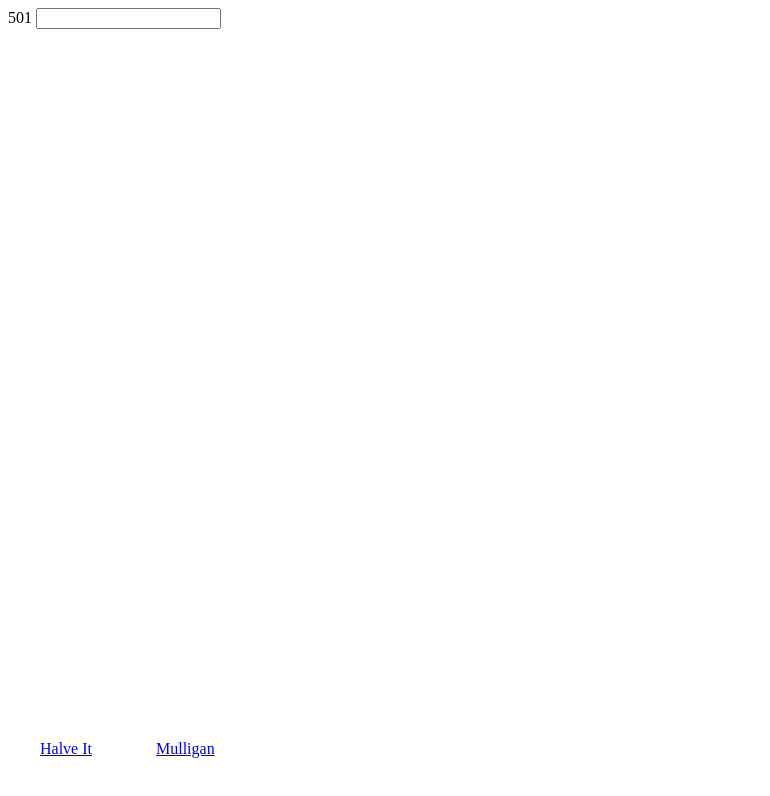
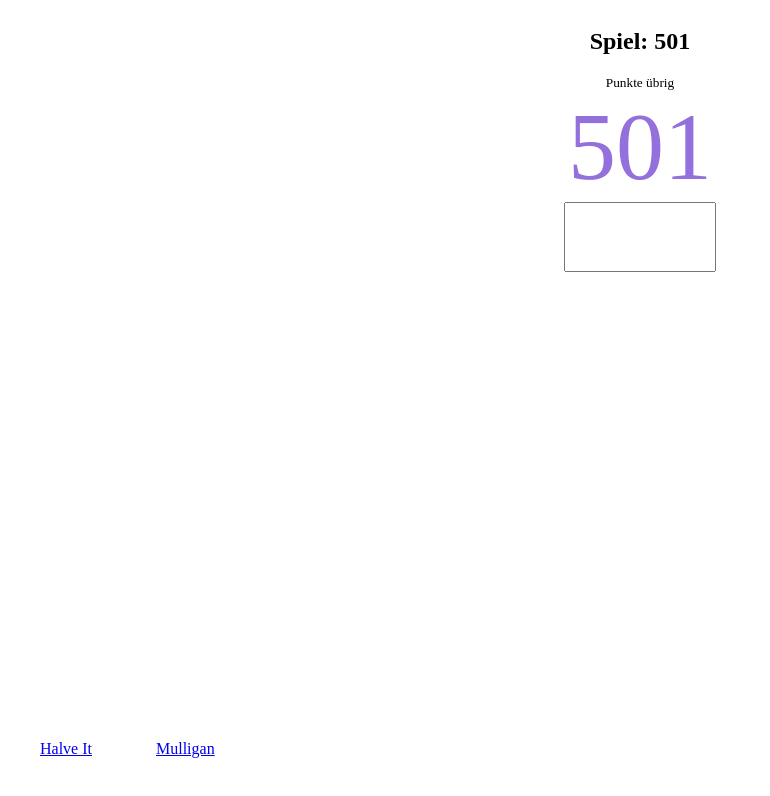
Before and after one commit to rehne93/web-dart-games, an Angular app: page /x01 in a window 1280 px wide. Shown: the top 796 px of the page, without its empty margins (0-770 px from the left). Built offline with nearby package versions, Linux system fonts and the light colour scheme.

Commit message:
X01 etwas gestylet

```diff
--- a/src/app/x01/x01/x01.component.css
+++ b/src/app/x01/x01/x01.component.css
@@ -0,0 +1,6 @@
+.x01{
+  display: flex;
+  flex-direction: column;
+  justify-content: center;
+  align-content: center;
+}
--- a/src/app/x01/x01/x01.component.html
+++ b/src/app/x01/x01/x01.component.html
@@ -1,2 +1,9 @@
-{{x01Data.getScoreLeft()}}
-<input type="number" [(ngModel)]="inputScore" (keyup.enter)="this.scoreInput()">
+<div class="x01">
+  <h2 class="flex-center"> Spiel: {{x01Data.getStartingScore()}}</h2>
+  <small class="flex-center">Punkte übrig</small>
+  <span class="flex-center" style="font-size: 6rem; color: mediumpurple">{{x01Data.getScoreLeft()}}</span>
+  <div class="flex-center">
+    <input style="height: 4rem; width: 9rem; font-size: 3rem;" type="number" [(ngModel)]="inputScore"
+           (keyup.enter)="this.scoreInput()" [min]="0" [max]="180">
+  </div>
+</div>
--- a/src/app/x01/x01/x01.component.ts
+++ b/src/app/x01/x01/x01.component.ts
@@ -25,6 +25,9 @@ export class X01Component implements OnInit {
   }
 
 
+  /**
+   * Gibt eine Fehlermeldung aus, falls der Score invalide ist
+   */
   scoreInput() {
     const isValid = this.x01Data.scoreEntered(this.inputScore, 3);
     if (!isValid) {
```
